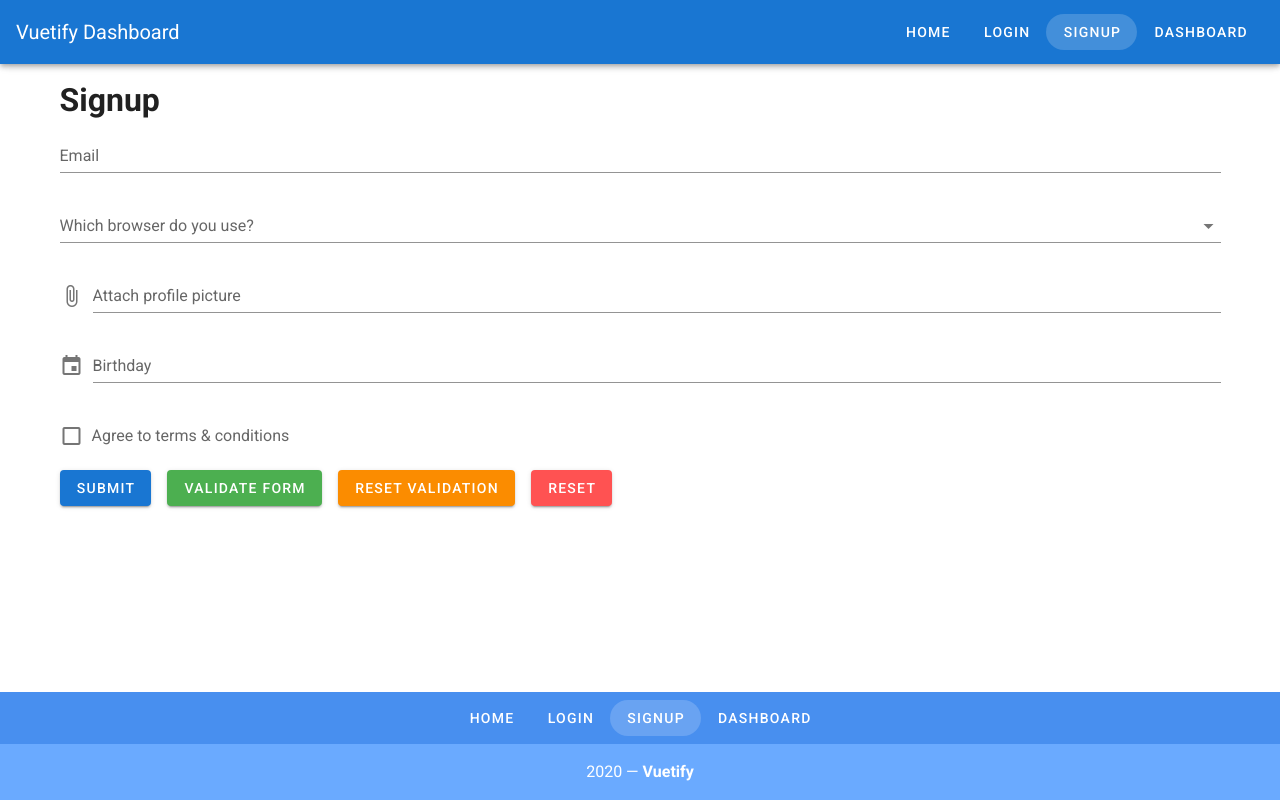
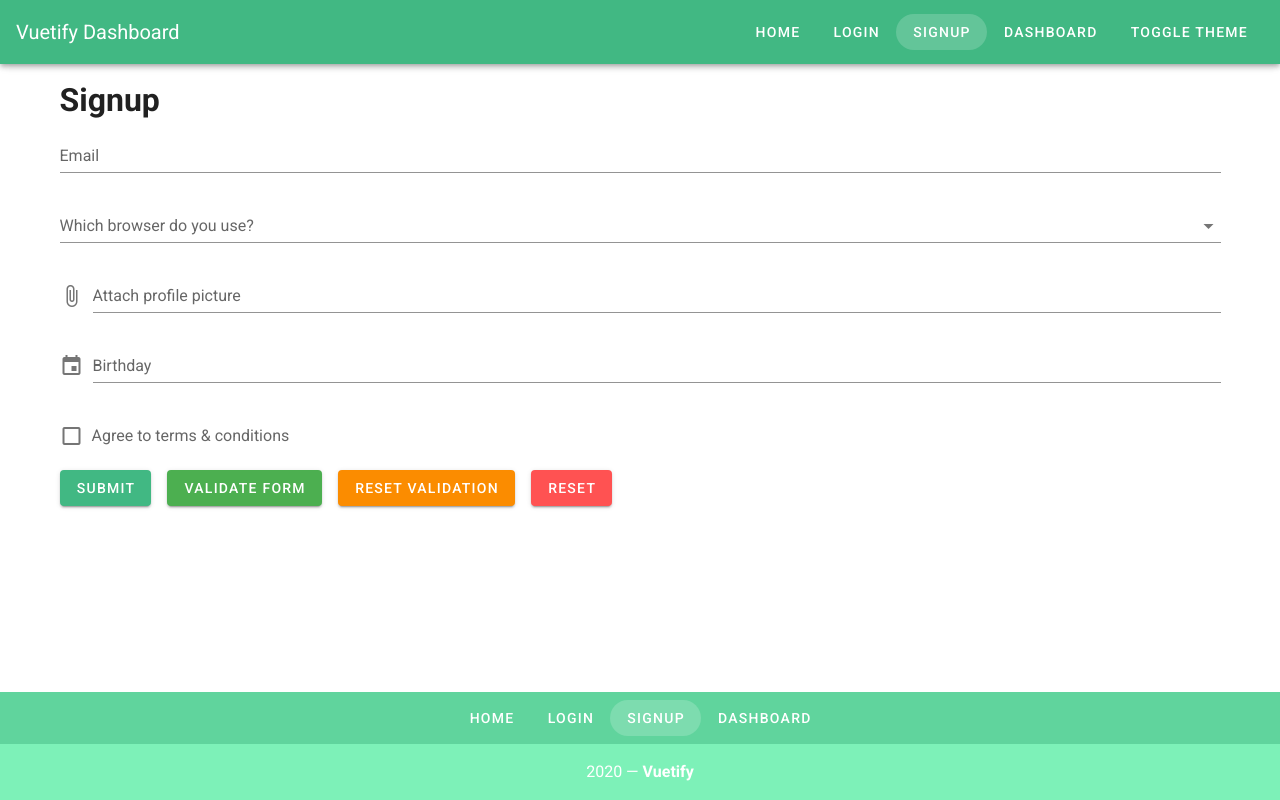
Before and after one commit to hsimao/vuetify, a Vue app: page /signup in a window 1280 px wide. Built offline with nearby package versions, Linux system fonts and the light colour scheme.

Commit message:
add: toggle theme dark and custom color

```diff
--- a/src/App.vue
+++ b/src/App.vue
@@ -10,6 +10,7 @@
         rounded
         :to="link.url"
       >{{ link.label }}</v-btn>
+      <v-btn @click="toggleTheme" text rounded>Toggle Theme</v-btn>
     </v-app-bar>
     <v-main>
       <router-view></router-view>
@@ -58,7 +59,13 @@
         url: "/dashboard"
       }
     ]
-  })
+  }),
+  methods: {
+    toggleTheme() {
+      this.$vuetify.theme.themes.dark.anchor = "#41B883";
+      this.$vuetify.theme.dark = !this.$vuetify.theme.dark;
+    }
+  }
 };
 </script>
 
--- a/src/plugins/vuetify.js
+++ b/src/plugins/vuetify.js
@@ -1,7 +1,18 @@
-import Vue from 'vue';
-import Vuetify from 'vuetify/lib';
+import Vue from "vue";
+import Vuetify from "vuetify/lib";
 
 Vue.use(Vuetify);
 
 export default new Vuetify({
+  theme: {
+    dark: false,
+    themes: {
+      light: {
+        primary: "#41B883"
+      },
+      dark: {
+        primary: "#34495E"
+      }
+    }
+  }
 });
--- /dev/null
+++ b/src/scss/variables.scss
@@ -0,0 +1,2 @@
+$body-font-family: "Merriweather";
+$heading-font-family: "Fira Sans"; // display-*
```
